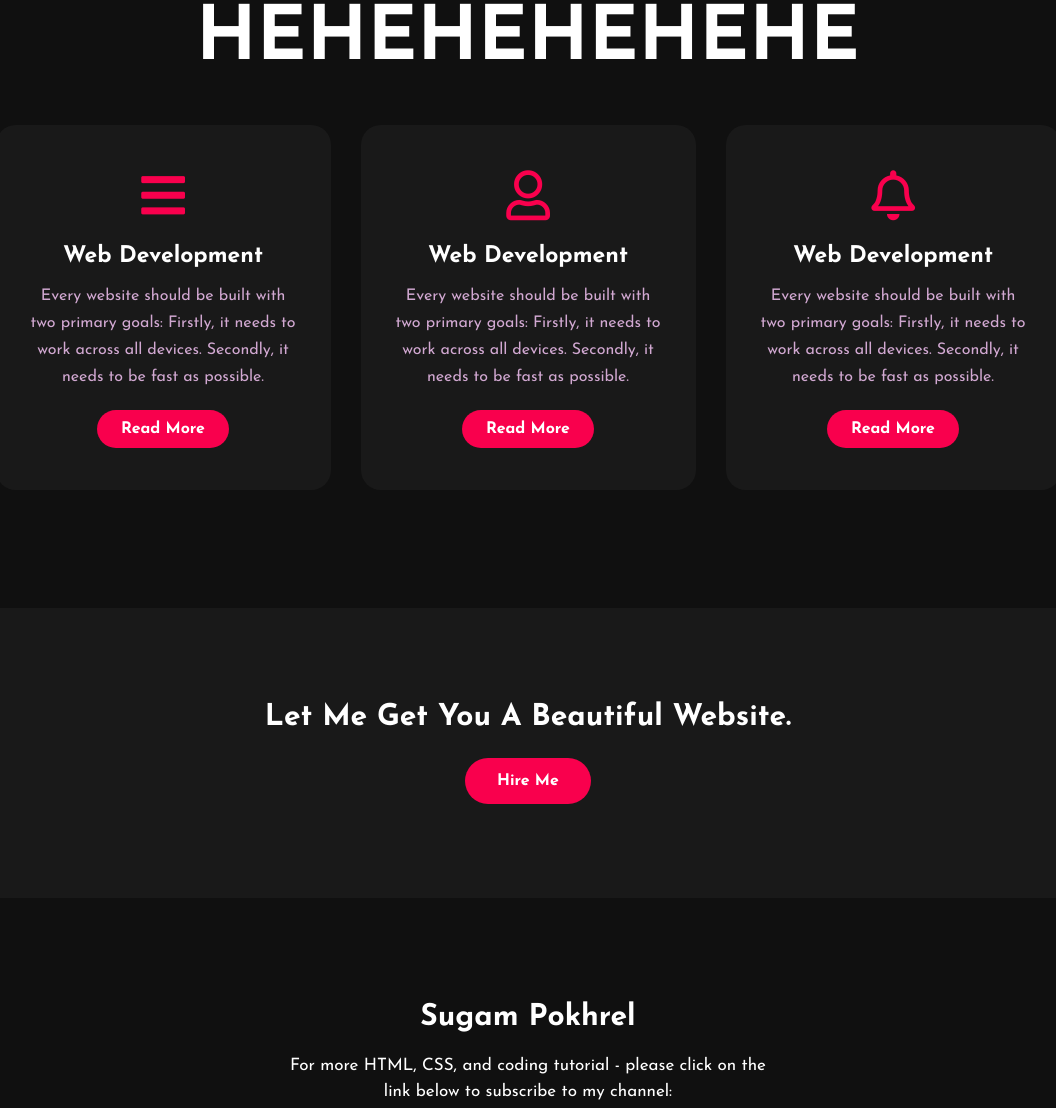
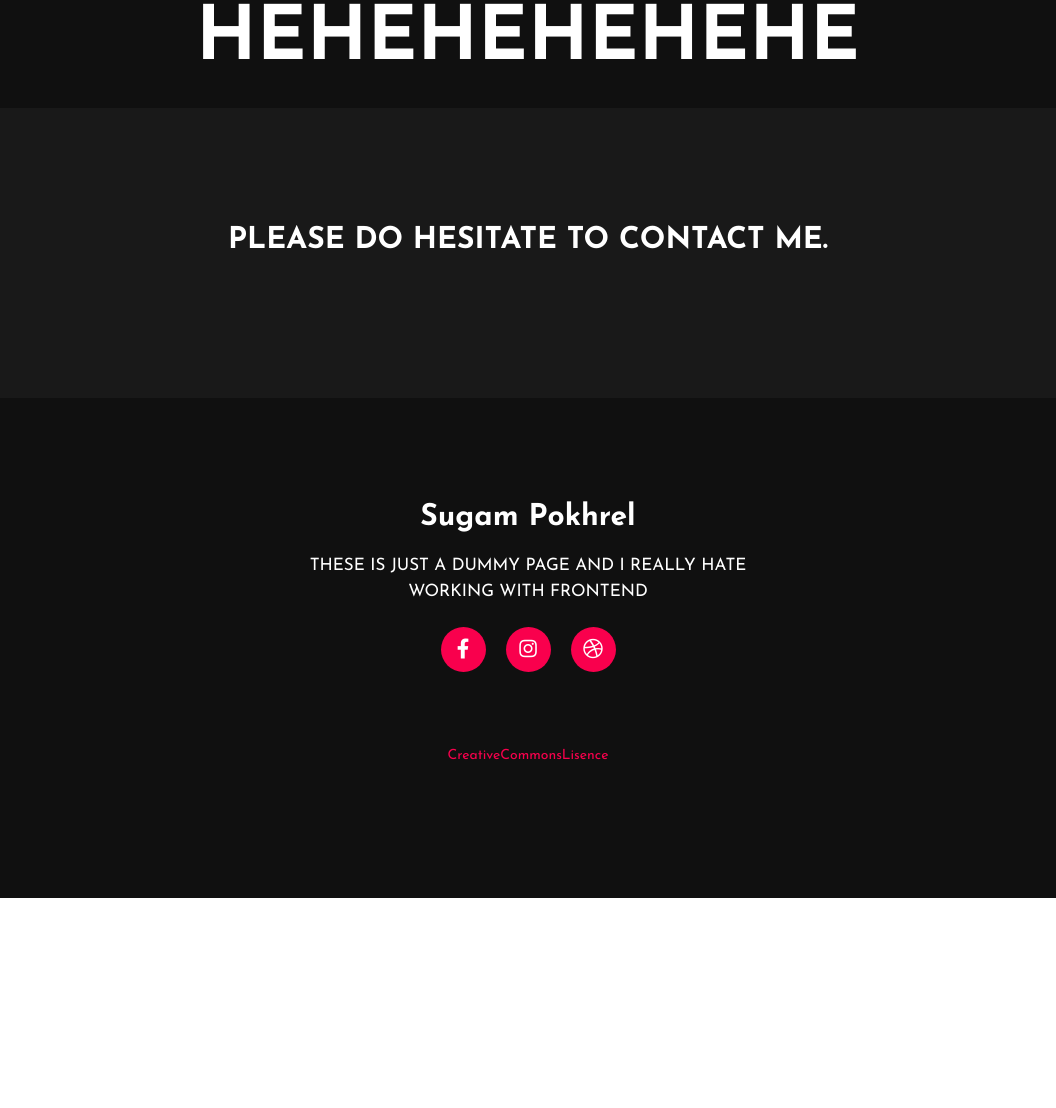
Before and after one commit to sugam-pokhrel/home, a plain HTML site: page index.html in a window 1280 px wide. Shown: the part 1709-2817 px from the top of the page, without its empty margins (112-1168 px from the left). After the commit the page ends 2607 px from the top, so only its background shows below. Drawn offline with Linux system fonts and the light colour scheme.

Commit message:
Update index.html

```diff
--- a/index.html
+++ b/index.html
@@ -58,61 +58,23 @@
 			<h2>HEHEHEHEHEHE</h2>
 		</div>
 
-		<div class="box">
-			<div class="card">
-				<i class="fas fa-bars"></i>
-				<h5>Web Development</h5>
-				<div class="pra">
-					<p>Every website should be built with two primary goals: Firstly, it needs to work across all devices. Secondly, it needs to be fast as possible.</p>
-
-					<p style="text-align: center;">
-						<a class="button" href="#">Read More</a>
-					</p>
-				</div>
-			</div>
-
-			<div class="card">
-				<i class="far fa-user"></i>
-				<h5>Web Development</h5>
-				<div class="pra">
-					<p>Every website should be built with two primary goals: Firstly, it needs to work across all devices. Secondly, it needs to be fast as possible.</p>
-
-					<p style="text-align: center;">
-						<a class="button" href="#">Read More</a>
-					</p>
-				</div>
-			</div>
-
-			<div class="card">
-				<i class="far fa-bell"></i>
-				<h5>Web Development</h5>
-				<div class="pra">
-					<p>Every website should be built with two primary goals: Firstly, it needs to work across all devices. Secondly, it needs to be fast as possible.</p>
-
-					<p style="text-align: center;">
-						<a class="button" href="#">Read More</a>
-					</p>
-				</div>
-			</div>
-		</div>
-	</div>
 
 	<!------Contact Me------>
 	<div class="contact-me">
-		<p>Let Me Get You A Beautiful Website.</p>
-		<a class="button-two" href="#">Hire Me</a>
+		<p>PLEASE DO HESITATE TO CONTACT ME.</p>
+
 	</div>
 
 	<!------footer start--------->
 	<footer>
 		<p>Sugam Pokhrel</p>
-		<p>For more HTML, CSS, and coding tutorial - please click on the link below to subscribe to my channel:</p>
+		<p>THESE IS JUST A DUMMY PAGE AND I REALLY HATE WORKING WITH FRONTEND</p>
 		<div class="social">
 			<a href="#"><i class="fab fa-facebook-f"></i></a>
 			<a href="#"><i class="fab fa-instagram"></i></a>
 			<a href="#"><i class="fab fa-dribbble"></i></a>
 		</div>
-		<p class="end">CopyRight By Sugam-Pokhrel</p>
+		<p class="end">CreativeCommonsLisence</p>
 	</footer>
 </body>
 </html>
```
